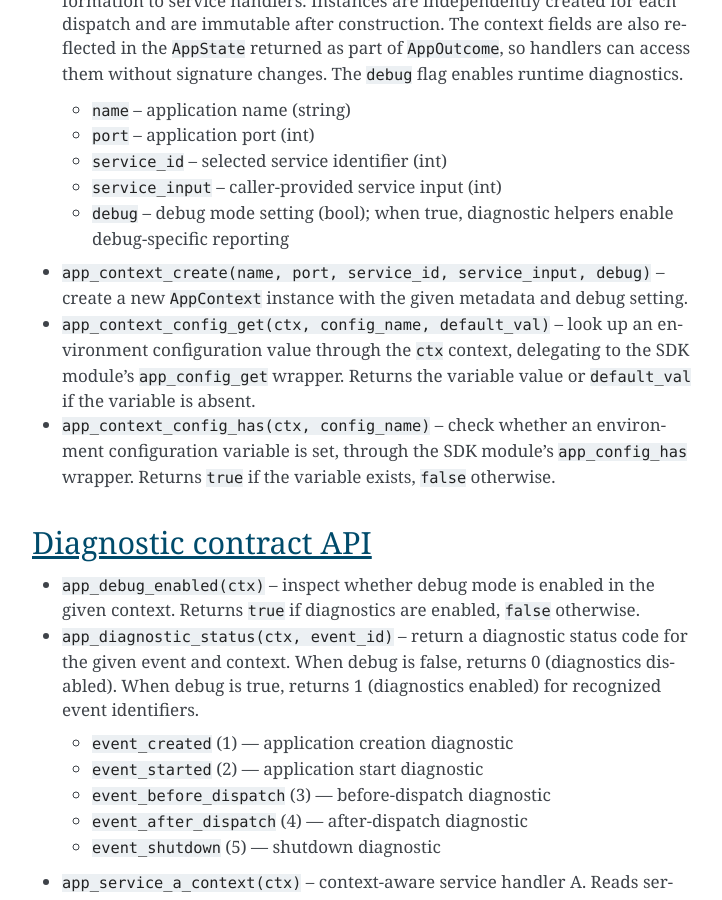
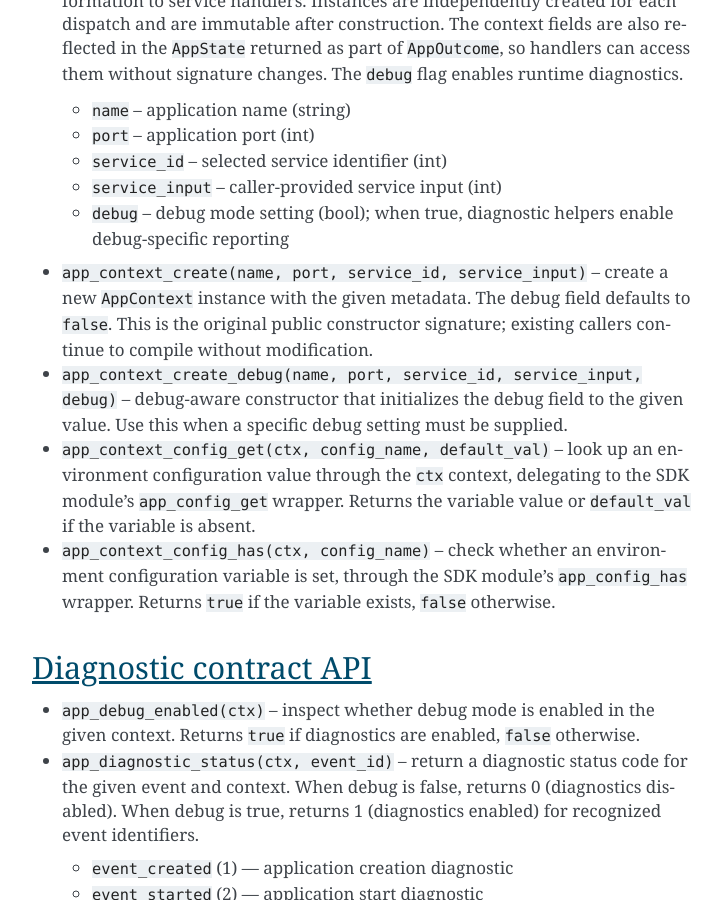
Before and after one commit to ajit-ai/Karkain-Application-SDK, a Sphinx documentation site: the page built from docs/source/api.rst, in a window 1280 px wide and 900 px high, scrolled down 3960 px. Shown: the whole window, without its empty margins (388-1110 px from the left). Built offline with Sphinx 7.4.7, drawn with Linux system fonts in a browser that asks for light colours.

Commit message:
fix: restore app_context_create compatibility and complete example with three profiles

```diff
--- a/docs/source/api.rst
+++ b/docs/source/api.rst
@@ -181,9 +181,15 @@ Application context API
   - ``debug`` -- debug mode setting (bool); when true, diagnostic
     helpers enable debug-specific reporting
 
-* ``app_context_create(name, port, service_id, service_input, debug)`` --
-  create a new ``AppContext`` instance with the given metadata and debug
-  setting.
+* ``app_context_create(name, port, service_id, service_input)`` --
+  create a new ``AppContext`` instance with the given metadata. The
+  debug field defaults to ``false``. This is the original public
+  constructor signature; existing callers continue to compile without
+  modification.
+
+* ``app_context_create_debug(name, port, service_id, service_input, debug)`` --
+  debug-aware constructor that initializes the debug field to the given
+  value. Use this when a specific debug setting must be supplied.
 
 * ``app_context_config_get(ctx, config_name, default_val)`` -- look up an
   environment configuration value through the ``ctx`` context, delegating to
```
Also changed, not shown: 2 other files.
